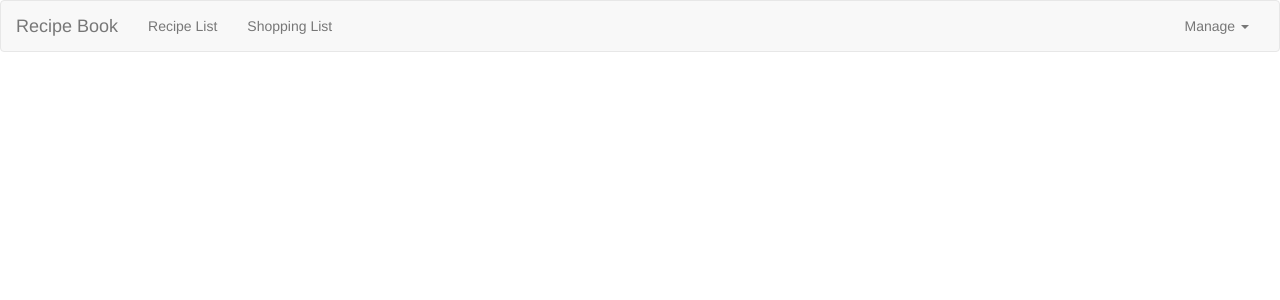
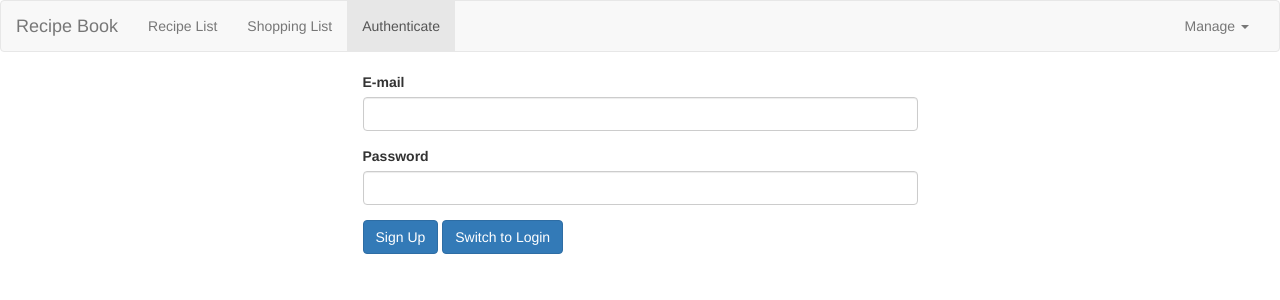
Before and after one commit to edimdendidiwangga/angular-udemy, an Angular app: page /auth in a window 1280 px wide. Before the commit this address led to /. Shown: the top 300 px of the page. Built offline with nearby package versions, Linux system fonts and the light colour scheme.

Commit message:
Adding the Auth Page

```diff
--- a/src/app/app-routing.module.ts
+++ b/src/app/app-routing.module.ts
@@ -6,6 +6,7 @@ import { RecipeStartComponent } from './recipes/recipe-start/recipe-start.compon
 import { RecipeDetailComponent } from './recipes/recipe-detail/recipe-detail.component';
 import { RecipeEditComponent } from './recipes/recipe-edit/recipe-edit.component';
 import { RecipesResolverService } from './recipes/recipes-resolver.service';
+import { AuthComponent } from './auth/auth.component';
 
 const routes: Routes = [
   { path: '', redirectTo: '/recipes', pathMatch: 'full' },
@@ -21,6 +22,7 @@ const routes: Routes = [
    ]
   },
   { path: 'shopping-list', component: ShoppingListComponent },
+  { path: 'auth', component: AuthComponent },
 ];
 
 @NgModule({
--- a/src/app/app.module.ts
+++ b/src/app/app.module.ts
@@ -19,6 +19,7 @@ import { RecipeEditComponent } from './recipes/recipe-edit/recipe-edit.component
 import { RecipeService } from './recipes/recipe.service';
 import { DataStorageService } from './shared/data-storage.service';
 import { RecipesResolverService } from './recipes/recipes-resolver.service';
+import { AuthComponent } from './auth/auth.component';
 @NgModule({
   declarations: [
     AppComponent,
@@ -31,7 +32,8 @@ import { RecipesResolverService } from './recipes/recipes-resolver.service';
     ShoppingEditComponent,
     DropdownDirective,
     RecipeStartComponent,
-    RecipeEditComponent
+    RecipeEditComponent,
+    AuthComponent
   ],
   imports: [
     BrowserModule,
--- /dev/null
+++ b/src/app/auth/auth.component.html
@@ -0,0 +1,18 @@
+<div class="row">
+  <div class="col-xs-12 col-md-6 col-md-offset-3">
+    <form >
+      <div class="form-group">
+        <label for="email">E-mail</label>
+        <input type="email" name="email" class="form-control">
+      </div>
+      <div class="form-group">
+        <label for="password">Password</label>
+        <input type="password" name="password" class="form-control">
+      </div>
+      <div>
+        <button class="btn btn-primary">Sign Up</button>{{ ' ' }}
+        <button class="btn btn-primary">Switch to Login</button>
+      </div>
+    </form>
+  </div>
+</div>
--- /dev/null
+++ b/src/app/auth/auth.component.ts
@@ -0,0 +1,15 @@
+import { Component, OnInit } from '@angular/core';
+
+@Component({
+  selector: 'app-auth',
+  templateUrl: './auth.component.html',
+  styleUrls: ['./auth.component.css']
+})
+export class AuthComponent implements OnInit {
+
+  constructor() { }
+
+  ngOnInit() {
+  }
+
+}
--- a/src/app/header/header.component.html
+++ b/src/app/header/header.component.html
@@ -7,6 +7,7 @@
       <ul class="nav navbar-nav">
         <li routerLinkActive="active"><a [routerLink]="['/recipes']">Recipe List</a></li>
         <li routerLinkActive="active"><a [routerLink]="['/shopping-list']">Shopping List</a></li>
+        <li routerLinkActive="active"><a [routerLink]="['/auth']">Authenticate</a></li>
       </ul>
       <ul class="nav navbar-nav navbar-right">
         <li class="dropdown" appDropdown>
```
Also changed, not shown: src/app/auth/auth.component.css (added).
